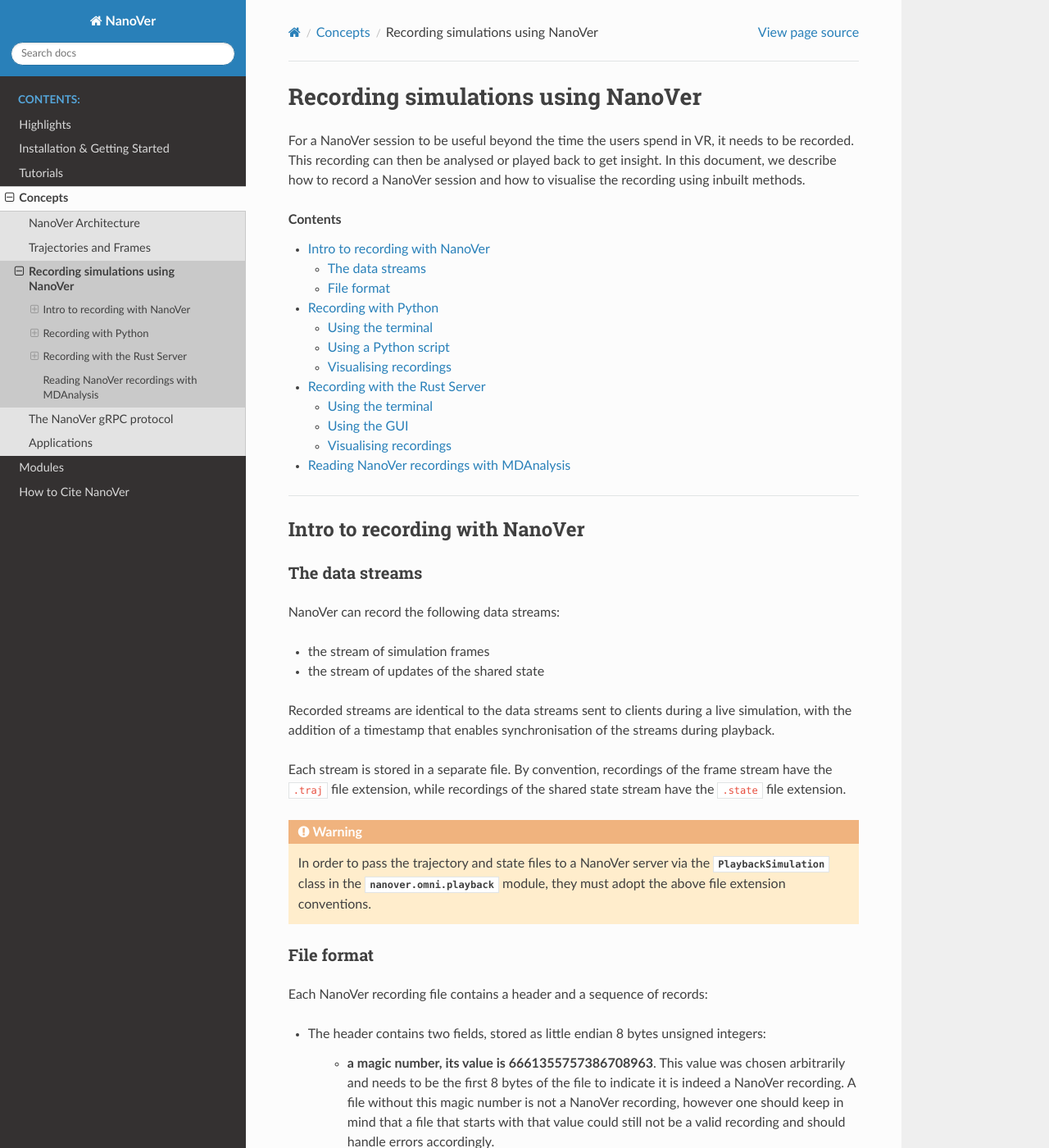
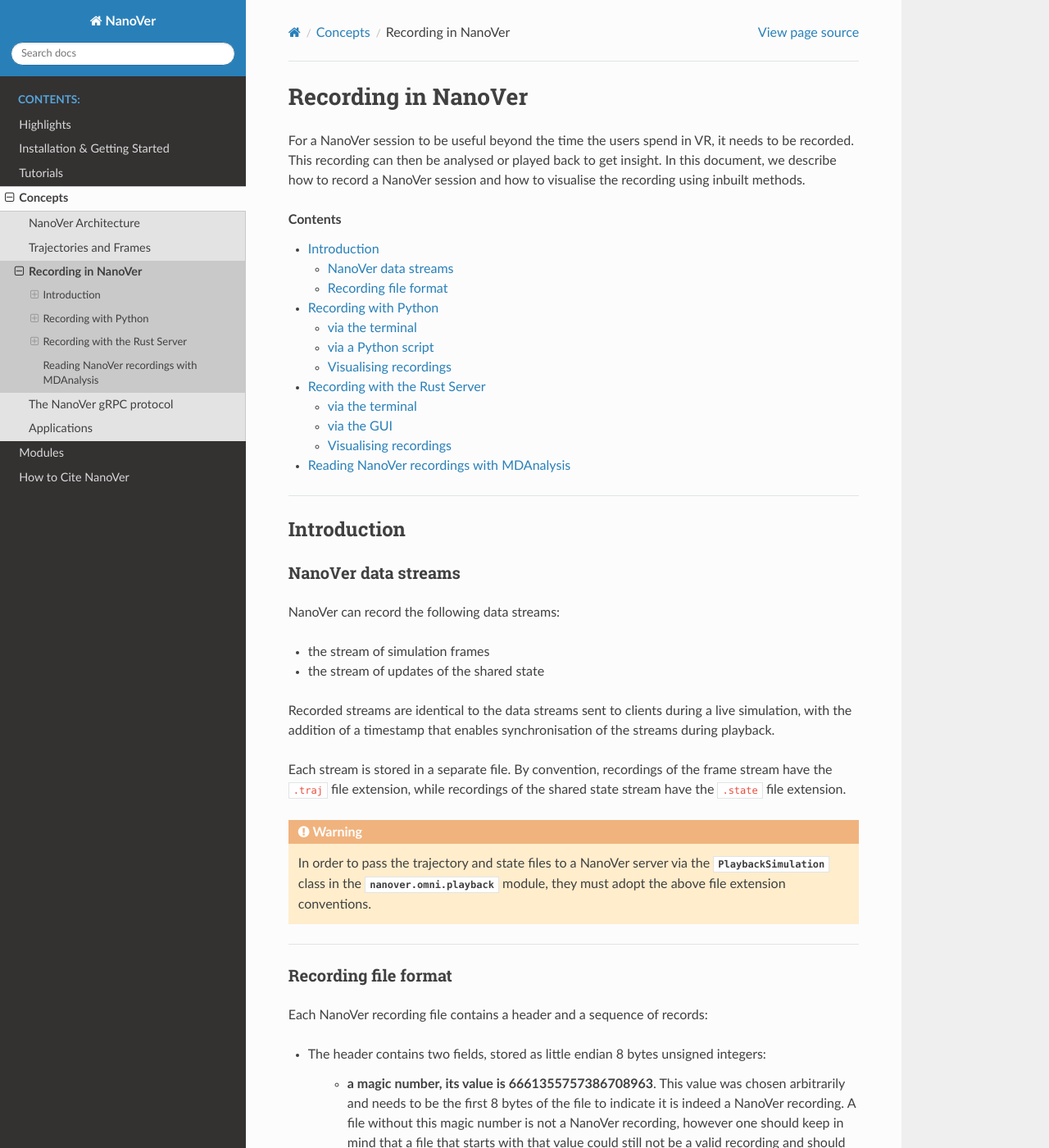
Before and after one commit to IRL2/nanover-docs, a Sphinx documentation site: the page built from source/concepts/recording.rst, in a window 1280 px wide and 1400 px high. Shown: the whole window at 82% size. Built offline with Sphinx 7.4.7 and the Read the Docs theme 3.1.0, drawn with Linux system fonts in a browser that asks for light colours; pages that are not in the unit, such as notebooks, are missing from menus; the version number could not be read and is left out; some of the changed text lies outside the part shown.

Commit message:
Recording in NanoVer page

```diff
--- a/source/concepts/recording.rst
+++ b/source/concepts/recording.rst
@@ -1,5 +1,6 @@
-Recording simulations using NanoVer
-===================================
+====================
+Recording in NanoVer
+====================
 
 .. _Rust server: https://github.com/IRL2/nanover-server-rs
 
@@ -12,11 +13,12 @@
 
 ----
 
-Intro to recording with NanoVer
--------------------------------
+############
+Introduction
+############
 
-The data streams
-~~~~~~~~~~~~~~~~
+NanoVer data streams
+####################
 
 NanoVer can record the following data streams:
 
@@ -36,8 +38,10 @@
    :class:`PlaybackSimulation` class in the :mod:`nanover.omni.playback` module,
    they must adopt the above file extension conventions.
 
-File format
-~~~~~~~~~~~
+----
+
+Recording file format
+#####################
 
 Each NanoVer recording file contains a header and a sequence of records:
 
@@ -68,11 +72,12 @@
 
 ----
 
+#####################
 Recording with Python
----------------------
+#####################
 
-Using the terminal
-~~~~~~~~~~~~~~~~~~
+via the terminal
+################
 
 The `nanover-record` command-line utility can be used to quickly start and stop multiple spans of recording
 without writing any code.
@@ -84,8 +89,10 @@
 
     nanover-record --help
 
-Using a Python script
-~~~~~~~~~~~~~~~~~~~~~
+----
+
+via a Python script
+###################
 
 NanoVer sessions can be also recorded using the :mod:`nanover.omni.record` module.
 Here is an example of how to define the file names and paths for the recording and pass them to the recording function:
@@ -99,8 +106,10 @@
     # create a recording from a server and save it to the files
     record_from_server("localhost:38801", traj_path, state_path)
 
+----
+
 Visualising recordings
-~~~~~~~~~~~~~~~~~~~~~~
+######################
 
 Visualising and playing back recordings can be done using :mod:`nanover.omni.playback` module.
 The Python Server can stream recorded NanoVer streams read by a ``PlaybackSimulation`` object to a client.
@@ -132,8 +141,9 @@
 
 ----
 
+##############################
 Recording with the Rust Server
-------------------------------
+##############################
 
 .. note::
 
@@ -141,8 +151,8 @@
     issues `#200 <https://github.com/IRL2/nanover-server-rs/issues/200>`_ and
     `#201 <https://github.com/IRL2/nanover-server-rs/issues/201>`_).
 
-Using the terminal
-~~~~~~~~~~~~~~~~~~
+via the terminal
+################
 
 When using the ``nanover-cli`` command via the command line, use the ``--trajectory`` argument to specify the file that
 will store the recording of the frame stream, and the ``--state`` argument to specify the file that will store
@@ -153,14 +163,18 @@
     # For Windows Powershell
     .\nanover-cli.exe "simulation.xml" --trajectory "path/to/recording.traj" --state "path/to/recording.state"
 
-Using the GUI
-~~~~~~~~~~~~~
+----
+
+via the GUI
+###########
 
 On the graphical user interface (GUI), the files are specified in the ``Recording`` section before starting the server
 (see :ref:`rust_server_via_the_gui`).
 
+----
+
 Visualising recordings
-~~~~~~~~~~~~~~~~~~~~~~
+######################
 
 **Using the the command line**, providing only a ``.traj`` file will stream the frames only,
 and providing only a ``.state`` file will stream the state updates only.
@@ -179,10 +193,11 @@
 
 ----
 
+##########################################
 Reading NanoVer recordings with MDAnalysis
-------------------------------------------
+##########################################
 
-Recordings can be read and manipulated using the NanoVer python library.
+Recordings can be read and manipulated using the NanoVer Python library.
 
 The :py:mod:`nanover.mdanalysis` module enables us to read a NanoVer trajectory recording as an
 `MDAnalysis Universe <https://userguide.mdanalysis.org/stable/universe.html#universe>`_, which is a data structure used by the MDAnalysis library to handle molecular dynamics simulations.
@@ -232,7 +247,7 @@
     axis.set_ylabel("Energy (kJ/mol)")
 
 
-We also have a `python script <https://github.com/IRL2/nanover-utils/tree/main/parsing-recordings/read_state.py>`_ located
+We also have a `Python script <https://github.com/IRL2/nanover-utils/tree/main/parsing-recordings/read_state.py>`_ located
 in the `nanover-utils <https://github.com/IRL2/nanover-utils>`_ repository for parsing NanoVer shared state recordings.
 
 |
```
